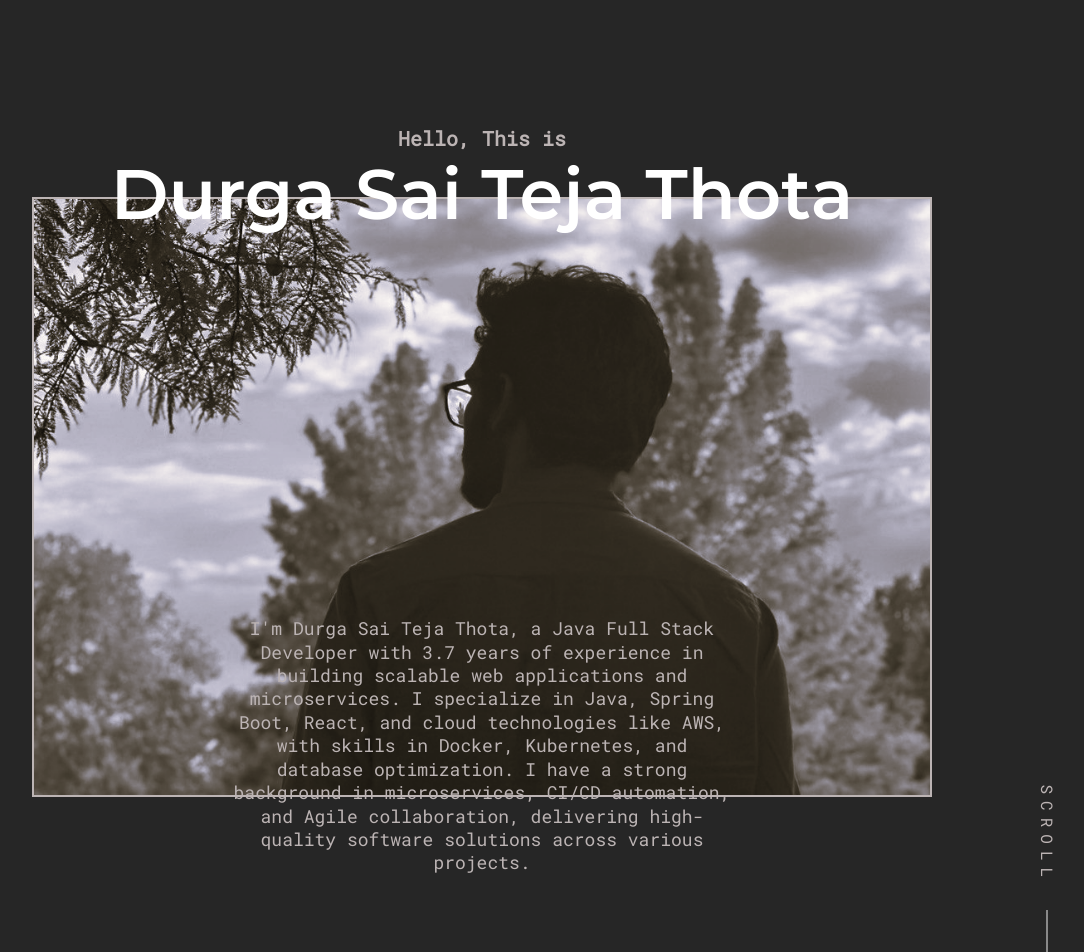
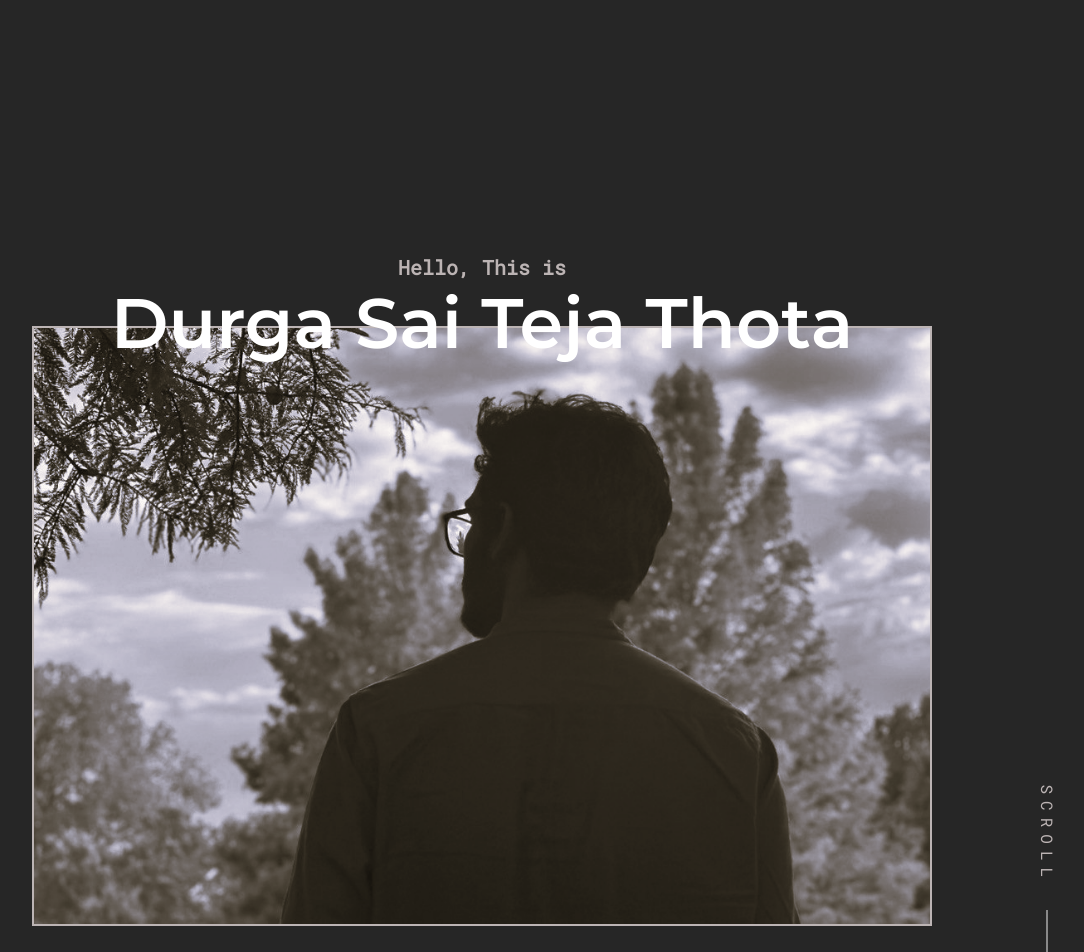
Before and after one commit to durgasaitejathota/durga-portfolio, a React (Create React App) app: page / in a window 1280 px wide. Shown: the top 952 px of the page, without its empty margins (158-1242 px from the left). Built offline with nearby package versions, Linux system fonts and the light colour scheme; a web font is replaced by a local one.

Commit message:
Update HeroSection.js

```diff
--- a/src/components/HeroSection.js
+++ b/src/components/HeroSection.js
@@ -161,10 +161,7 @@
           </div>
           <div className="hero__info">
             <PText>
-            I'm Durga Sai Teja Thota, a Java Full Stack Developer with 3.7 years of experience in building scalable web applications and microservices.
-            I specialize in Java, Spring Boot, React, and cloud technologies like AWS, with skills in Docker, Kubernetes, and database optimization.
-    I have a strong background in microservices,
-                CI/CD automation, and Agile collaboration, delivering high-quality software solutions across various projects.
+
             </PText>
 
           </div>
```
